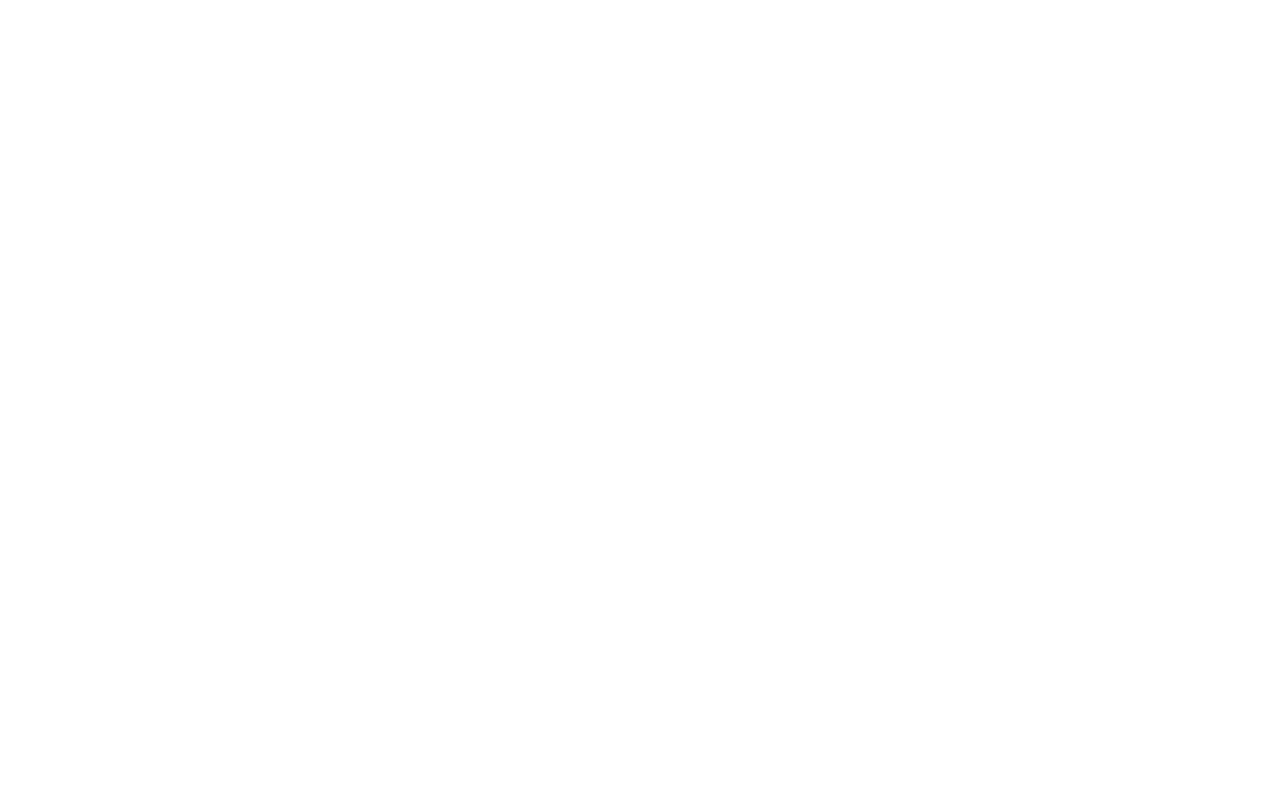
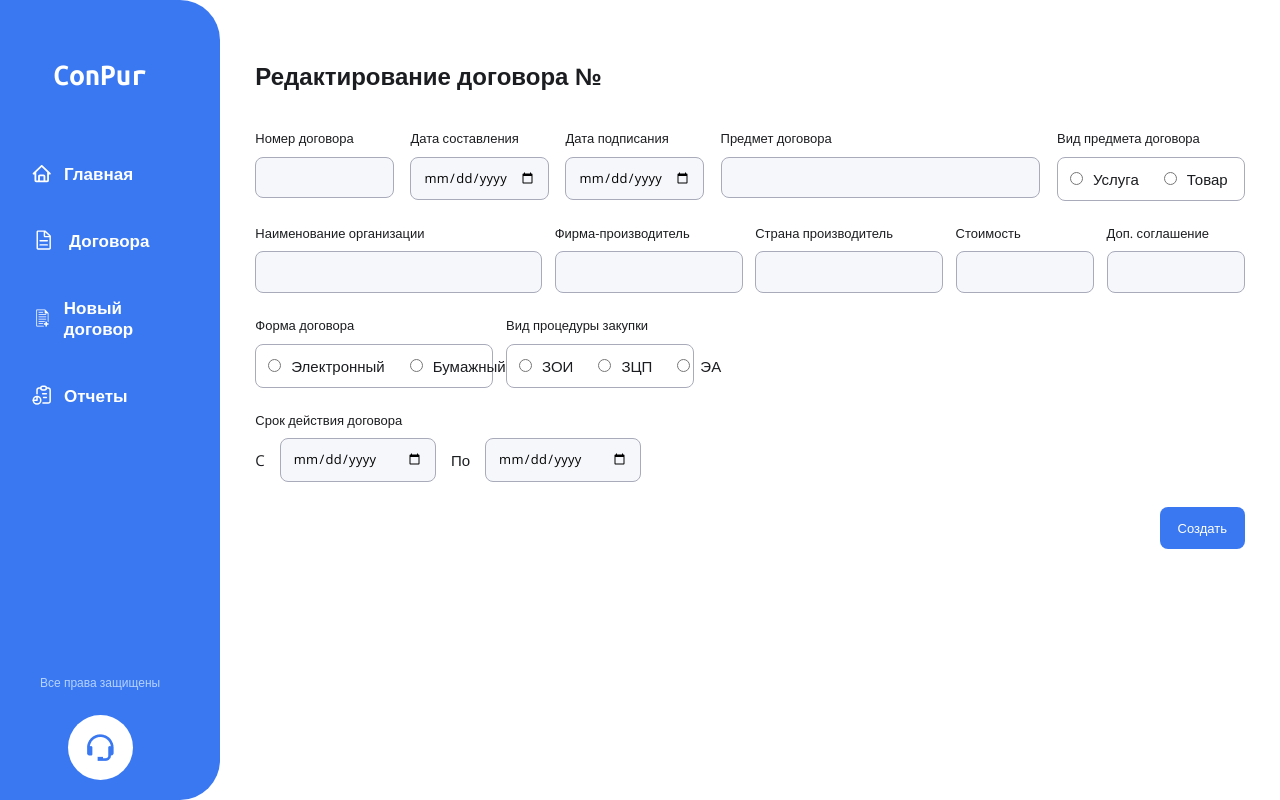
Before and after one commit to vadimlasevich/ConPur-app, a React (Vite) app: page /edit-contract/1 in a window 1280 px wide. Before the commit this address had no page. Built offline with nearby package versions, Linux system fonts and the light colour scheme.

Commit message:
feat: implemented the editing of the contract

```diff
--- a/src/App.jsx
+++ b/src/App.jsx
@@ -1,25 +1,32 @@
 import React from 'react';
-import { Route, Routes } from 'react-router-dom';
+import { Route, Routes, Navigate } from 'react-router-dom';
+import { TypeContractContextProvider } from './context/typeContractContext';
+import { ContractsContextProvider } from './context/contractsContext';
+import { EditContractContextProvider } from './context/editContractContext';
+
 import Contracts from './pages/Contracts';
 import Layout from './components/Layout/Layout';
 import NewContract from './pages/NewContract';
 import Reports from './pages/Reports';
 import Home from './pages/Home';
-import { TypeContractContextProvider } from './context/typeContractContext';
-import { ContractsContextProvider } from './context/contractsContext';
+import EditContract from './pages/EditContract';
 
 const App = () => {
   return (
     <TypeContractContextProvider>
       <ContractsContextProvider>
+        <EditContractContextProvider>
           <Routes>
             <Route path="/" element={<Layout />}>
               <Route path="/" element={<Home />} />
               <Route path="contracts" element={<Contracts />} />
+              <Route path="contracts" element={<Navigate to="contracts" />} />
               <Route path="new-contract" element={<NewContract />} />
               <Route path="reports" element={<Reports />} />
+              <Route path="edit-contract/:number" element={<EditContract />} />
             </Route>
           </Routes>
+        </EditContractContextProvider>
       </ContractsContextProvider>
     </TypeContractContextProvider>
   );
--- a/src/components/Contract/Contract.jsx
+++ b/src/components/Contract/Contract.jsx
@@ -1,10 +1,13 @@
-import React, { useState } from 'react';
+import React, { useContext, useState } from 'react';
+import { Link } from 'react-router-dom';
 import { ReactComponent as ArrowBtn } from '../../assets/images/arrow-bottom.svg';
+import ContractItem from './ContractItem';
+import { EditContractContext } from '../../context/editContractContext';
 import '../../styles/components/Contract.scss';
-import ContractItem from './ContractItem';
 
 const Contract = ({ index, data }) => {
   const [isOpenContract, setIsOpenContract] = useState(false);
+  const { getEditNumber } = useContext(EditContractContext);
 
   const dataOpenContract = [
     ['Номер договора', data.Number],
@@ -31,8 +34,6 @@
     ['Стоимость', data.Price],
   ];
 
-  console.log(dataOpenContract);
-
   return (
     <li className="contract">
       <div className="contract__wrapper">
@@ -47,6 +48,12 @@
               return <ContractItem title={item[0]} data={item[1]} key={index} />;
             })}
 
+          {isOpenContract && (
+            <Link to={`/edit-contract/${data.Number}`} onClick={() => getEditNumber(data)} className="contract__content-button">
+              Редактировать
+            </Link>
+          )}
+
           <button className="contract__item-button btn-reset" onClick={() => setIsOpenContract((prevState) => !prevState)}>
             {isOpenContract ? 'Скрыть' : 'Посмотреть'}
             <ArrowBtn className={isOpenContract ? 'arrow-rotate' : ''} />
--- a/src/components/Form/Form.jsx
+++ b/src/components/Form/Form.jsx
@@ -1,7 +1,9 @@
 import React, { useContext, useEffect, useState } from 'react';
+import { Link, Navigate } from 'react-router-dom';
 import { useForm } from 'react-hook-form';
 import { TypeContractContext } from '../../context/typeContractContext';
 import { ContractsContext } from '../../context/contractsContext';
+import { EditContractContext } from '../../context/editContractContext';
 import uuid from 'react-uuid';
 import Input from '../UI/Input';
 import ElemForm from './ElemForm';
@@ -14,10 +16,12 @@
   const [isReferenceZOI, setIsReferenceZOI] = useState(false);
   const [dateConclusion, setDateConclusion] = useState('');
   const { typeContract } = useContext(TypeContractContext);
-  const { getContracts } = useContext(ContractsContext);
+  const { getContracts, handleEditContract } = useContext(ContractsContext);
+  const { editContract, isEdit, setIsEdit } = useContext(EditContractContext);
 
   const {
     register,
+    setValue,
     handleSubmit,
     watch,
     formState: { errors },
@@ -32,7 +36,24 @@
     setDateConclusion(watch('DateConclusion'));
   }, [watch('DateConclusion')]);
 
+  useEffect(() => {
+    if (isEdit) {
+      for (let key in editContract) {
+        setValue(key, editContract[key]);
+      }
+    }
+  }, [editContract]);
+
   const onSubmit = (contract) => {
+    if (isEdit) {
+      handleEditContract(contract);
+      reset();
+      setIsEdit(false);
+
+      // return redirect('/contracts');
+      return <Navigate to={'contracts'} />;
+    }
+
     contract.id = uuid();
     contract.typeContract = typeContract;
     getContracts(contract);
@@ -122,11 +143,16 @@
         <span>По</span>
         <Input register={register} label={'contractTimeBy'} type={'date'} errors={errors.contractTimeBy} required />
       </ElemForm>
-      <ElemForm className="w-55" />
 
-      <Button className="form__button" type="submit">
-        Создать
-      </Button>
+      <div className="form__buttons">
+        {isEdit && (
+          <Link to={'/contracts'} className="button form__button_grey btn-reset" type="button">
+            Назад
+          </Link>
+        )}
+
+        <Button type="submit">{isEdit ? 'Сохранить изменения' : 'Создать'}</Button>
+      </div>
     </form>
   );
 };
--- a/src/context/contractsContext.jsx
+++ b/src/context/contractsContext.jsx
@@ -7,7 +7,23 @@
 
   const getContracts = (contract) => setContracts((prevContract) => [...prevContract, contract]);
 
-  console.log(contracts);
+  const handleEditContract = (editContract) => {
+    console.log(editContract);
 
-  return <ContractsContext.Provider value={{ contracts, getContracts }}>{children}</ContractsContext.Provider>;
+    setContracts((prevContract) => {
+      const updateContract = prevContract.map((contract) => {
+        return contract.id === editContract.id ? { ...editContract } : contract;
+      });
+
+      return updateContract;
+    });
+
+    // prevContract.map((contract) => {
+    //   return contract.id === editContract.id ? { ...editContract } : contract;
+    // });
+  };
+
+  return (
+    <ContractsContext.Provider value={{ contracts, getContracts, handleEditContract }}>{children}</ContractsContext.Provider>
+  );
 };
--- /dev/null
+++ b/src/context/editContractContext.jsx
@@ -0,0 +1,19 @@
+import { createContext, useState } from 'react';
+
+export const EditContractContext = createContext('');
+
+export const EditContractContextProvider = ({ children }) => {
+  const [editContract, setEditContract] = useState({});
+  const [isEdit, setIsEdit] = useState(false);
+
+  const getEditNumber = (contract) => {
+    setEditContract(contract);
+    setIsEdit(true);
+  };
+
+  return (
+    <EditContractContext.Provider value={{ isEdit, editContract, setIsEdit, getEditNumber }}>
+      {children}
+    </EditContractContext.Provider>
+  );
+};
--- /dev/null
+++ b/src/pages/EditContract.jsx
@@ -0,0 +1,18 @@
+import React, { useContext } from 'react';
+import Form from '../components/Form/Form';
+import { EditContractContext } from './../context/editContractContext';
+
+const EditContract = () => {
+  const { editContract } = useContext(EditContractContext);
+
+  return (
+    <>
+      <h2 className="title-section">Редактирование договора №{editContract.Number}</h2>
+      <div className="form__edit-container">
+        <Form />
+      </div>
+    </>
+  );
+};
+
+export default EditContract;
--- a/src/styles/_global.scss
+++ b/src/styles/_global.scss
@@ -18,14 +18,6 @@
   width: 60rem;
   margin: 0 auto;
 }
-.button {
-  background: var(--color-blue) !important;
-  border-radius: 8px;
-  font-size: 1.3rem;
-  line-height: 125%;
-  color: var(--color-white);
-  padding: 1.3rem 1.8rem;
-}
 .btn-reset {
   background-color: transparent;
   border: none;
@@ -36,6 +28,15 @@
   outline: none;
   cursor: pointer;
 }
+.button {
+  background: var(--color-blue);
+  border-radius: 8px;
+  font-size: 1.3rem;
+  line-height: 125%;
+  color: var(--color-white);
+  padding: 1.3rem 1.8rem;
+}
+
 .btn-reset:active {
   outline: none;
 }
--- a/src/styles/_vars.scss
+++ b/src/styles/_vars.scss
@@ -6,4 +6,6 @@
   --color-border: #a9abba;
   --color-input-bg: #f5f7fb;
   --color-contract-bg: #f5f7fb;
+  --color-button-grey: #f5f7fb;
+  --color-button-grey-color: #979dbb;
 }
--- a/src/styles/components/Contract.scss
+++ b/src/styles/components/Contract.scss
@@ -16,6 +16,17 @@
   &__content {
     display: flex;
     width: 100%;
+  }
+  &__content-button {
+    width: 15rem;
+    margin: 1rem 0 0 2rem;
+    background: var(--color-blue) !important;
+    border-radius: 8px;
+    font-size: 1.3rem;
+    line-height: 125%;
+    color: var(--color-white);
+    padding: 1.3rem 1.8rem;
+    text-align: center;
   }
   &__content_open {
     flex-direction: column;
--- a/src/styles/components/Form.scss
+++ b/src/styles/components/Form.scss
@@ -3,6 +3,9 @@
   justify-content: space-between;
   flex-wrap: wrap;
   row-gap: 2.5rem;
+  &__edit-container {
+    margin-top: 4rem;
+  }
   & label {
     display: flex;
     flex-direction: column;
@@ -39,9 +42,15 @@
     border: 1px solid var(--color-border);
     border-radius: 8px;
   }
-  &__button {
-    display: block;
-    margin-left: auto;
+  &__buttons {
+    width: 100%;
+    display: flex;
+    justify-content: flex-end;
+  }
+  &__button_grey {
+    margin-right: 2rem;
+    background-color: var(--color-button-grey) !important;
+    color: var(--color-button-grey-color) !important;
   }
 }
 .input {
```
Lines whose indentation alone changed are shown as unchanged.
